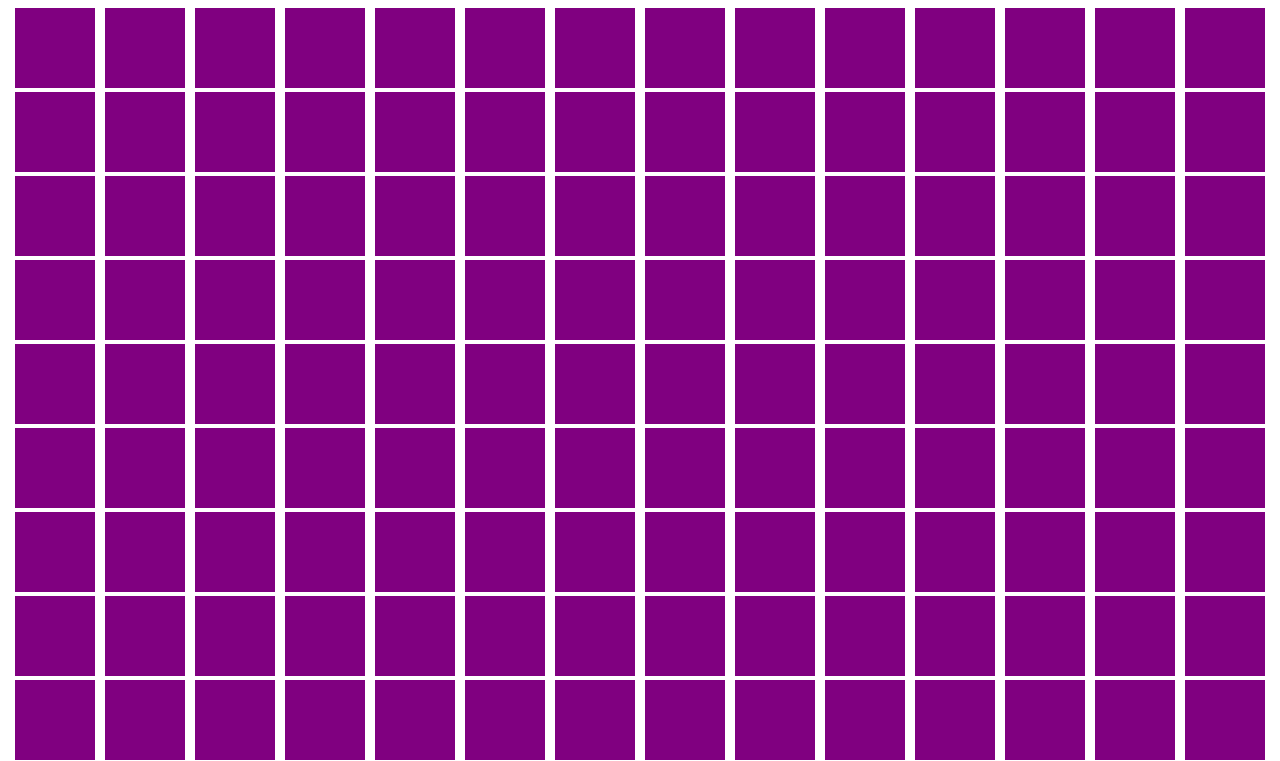
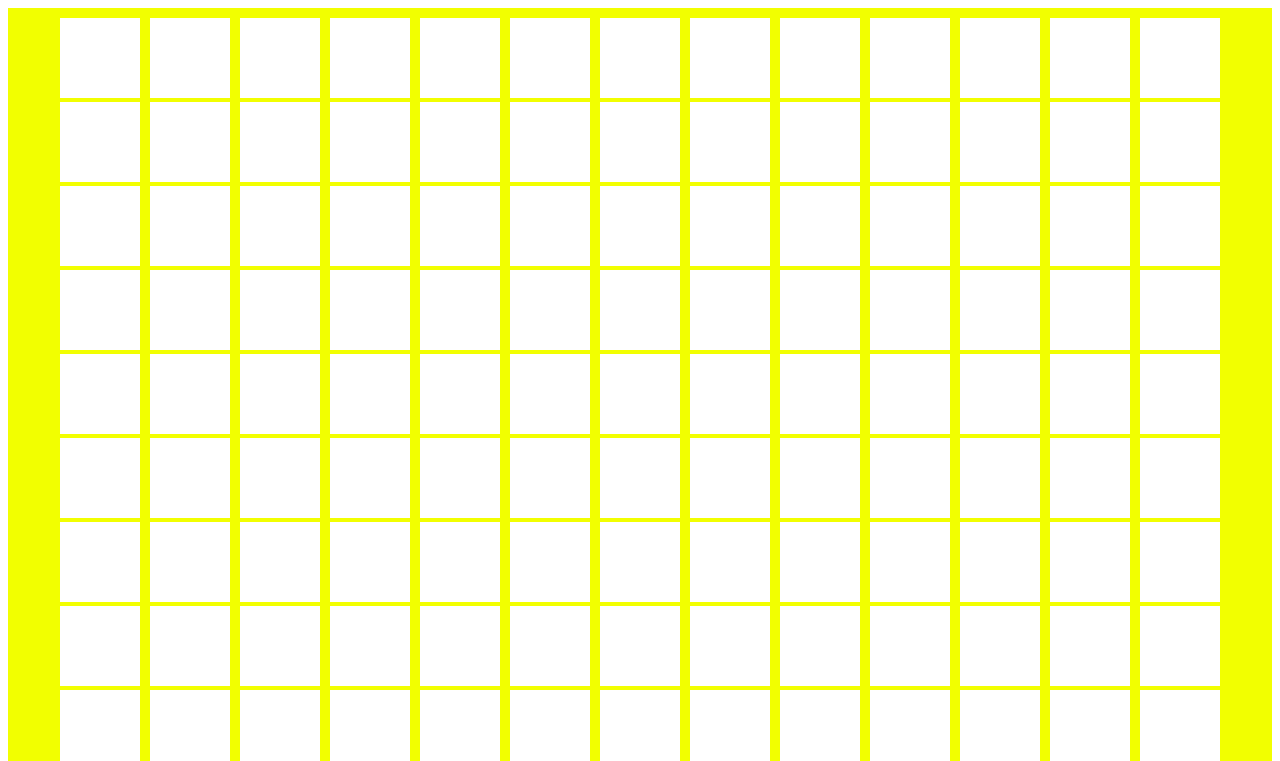
Before and after one commit to godwin-17/odin-etch-a-sketch, a plain HTML site: page index.html in a window 1280 px wide. Shown: the top 761 px of the page. Drawn offline with Linux system fonts and the light colour scheme.

Commit message:
Change grid colors

```diff
--- a/script.js
+++ b/script.js
@@ -10,6 +10,6 @@ console.log(divs);
 
 divs.forEach(div => {
   div.addEventListener("mouseover", ()=> {
-    div.style.backgroundColor = "red";
+    div.style.backgroundColor = "blue";
   });
 });
--- a/style.css
+++ b/style.css
@@ -8,13 +8,15 @@ html {
 
 .container {
   text-align: center;
+  background-color: #f2ff00;
+  padding: 10px;
 }
 
 
 .container div {
   width: 80px;
   height: 80px;
-  background-color: purple;
+  background-color: #ffffff;
   margin: 0 5px;
   display: inline-block;
 }
```
